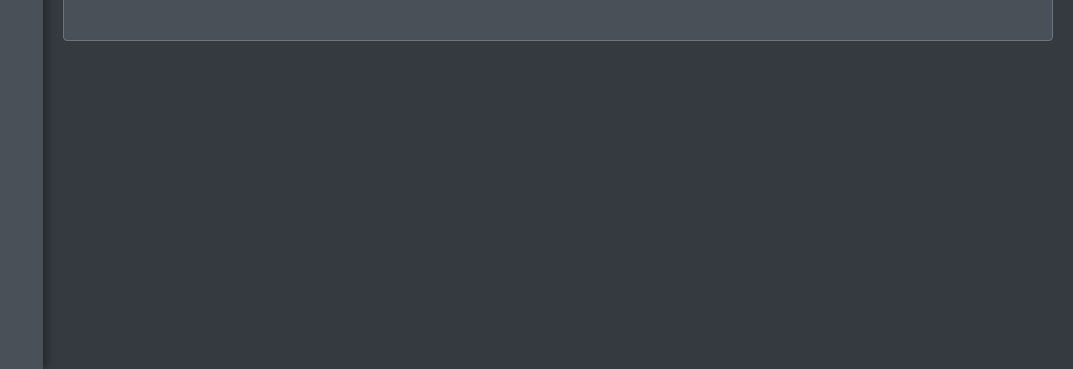
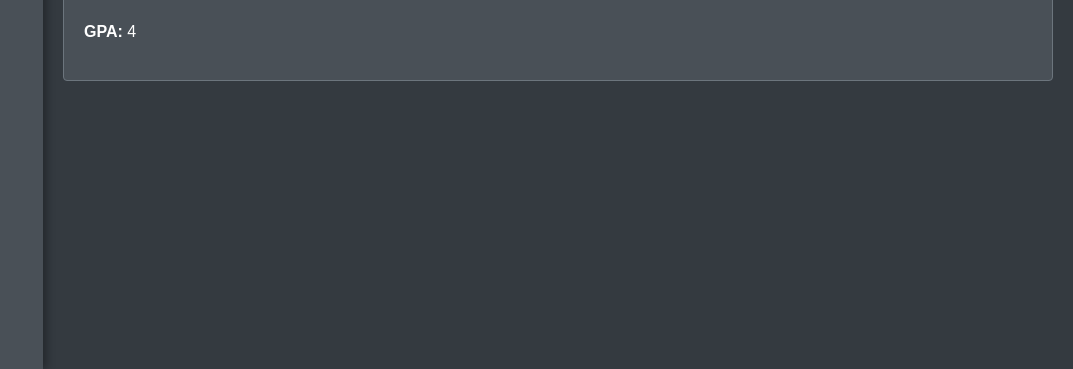
Before and after one commit to khaledkamr/Muster, a Laravel app: page /student/profile in a window 1280 px wide. Shown: the part 431-800 px from the top of the page, without its empty margins (207-1280 px from the left). Run offline with Laravel 12, Linux system fonts and the light colour scheme; a user stored in the database is signed in; data comes from the database, SQL or seed files in the repository; tables that the repository leaves empty hold one stand-in row (values such as "Sample post"); parts of the project's set-up code (start-up, migrations or seed data) failed here and were passed over; some libraries are stand-ins or nearby versions.

Commit message:
added GPA to student profile

```diff
--- a/app/Http/Controllers/StudentController.php
+++ b/app/Http/Controllers/StudentController.php
@@ -5,6 +5,7 @@ namespace App\Http\Controllers;
 use App\Models\Attendance;
 use App\Models\Course;
 use App\Models\Grade;
+use App\Models\User;
 use Illuminate\Http\Request;
 use Illuminate\Support\Facades\Auth;
 
@@ -32,7 +33,34 @@ class StudentController extends Controller
     public function profile()
     {
         $user = Auth::user();
-        return view('student.profile', compact('user'));
+        $grades = $user->grades()->with('course')->get();
+
+        $gradePoints = [
+            'A+' => 4.0,
+            'A'  => 4.8,
+            'A-' => 3.7,
+            'B+' => 3.3,
+            'B'  => 3.0,
+            'B-' => 2.7,
+            'C+' => 2.3,
+            'C'  => 2.0,
+            'C-' => 1.7,
+            'D+' => 1.3,
+            'D'  => 1.0,
+            'D-' => 0.7,
+            'F'  => 0.0,
+        ];
+
+        $totalPoints = 0;
+        $totalCourses = $grades->count();
+
+        foreach ($grades as $grade) {
+            $totalPoints += $gradePoints[$grade->grade] ?? 0; // Default to 0 if grade not found
+        }
+
+        $gpa = $totalCourses > 0 ? round($totalPoints / $totalCourses, 2) : 0.00;
+
+        return view('student.profile', compact('user', 'gpa'));
     }
 
     public function courseDetails($course)
--- a/resources/views/student/profile.blade.php
+++ b/resources/views/student/profile.blade.php
@@ -12,6 +12,7 @@
             <p><strong>Phone:</strong> {{ $user->phone }}</p>
             <p><strong>Major:</strong> {{ $user->major }}</p>
             <p><strong>Year:</strong> {{ ucfirst($user->year) }}</p>
+            <p><strong>GPA:</strong> {{ $gpa }}</p>
         </div>
     </div>
 @endsection
```
